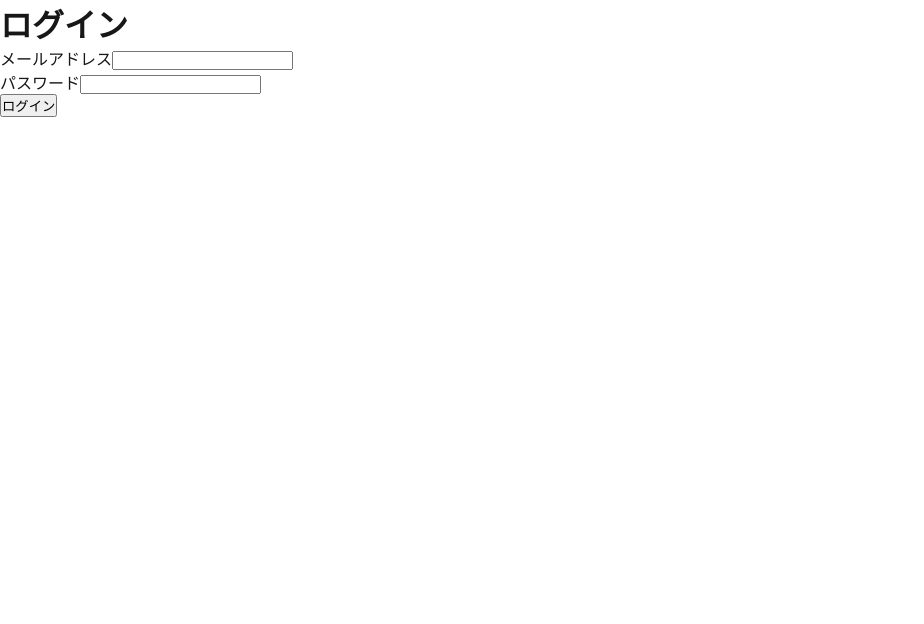
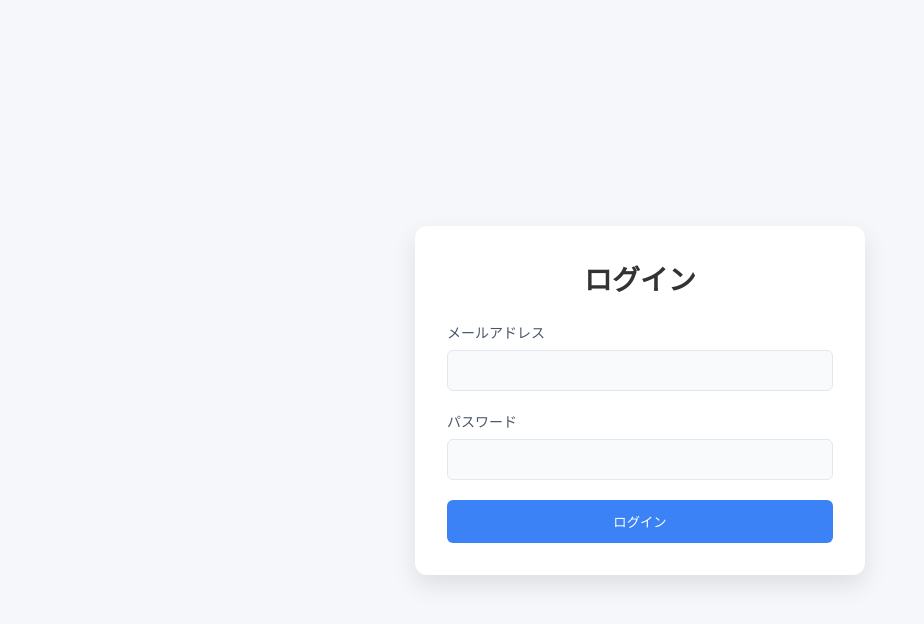
Before and after one commit to optiverse-now/auth_app, a Next.js app: page /auth in a window 1280 px wide. Shown: the top 624 px of the page, without its empty margins (0-924 px from the left). Built offline with nearby package versions, Linux system fonts and the light colour scheme.

Commit message:
認証機能のデザイン周りの修正

```diff
--- a/src/app/(private)/LogoutButton.tsx
+++ b/src/app/(private)/LogoutButton.tsx
@@ -2,6 +2,7 @@
 
 import { signOutAction } from "@/auth";
 import { useRouter } from "next/navigation";
+import styles from "./page.module.css";
 
 export default function LogoutButton() {
   const router = useRouter();
@@ -12,6 +13,6 @@ export default function LogoutButton() {
   };
 
   return (
-    <button onClick={handleLogout}>ログアウト</button>
+    <button onClick={handleLogout} className={styles.logoutButton}>ログアウト</button>
   );
 }
--- /dev/null
+++ b/src/app/(private)/page.module.css
@@ -0,0 +1,54 @@
+.container {
+  display: flex;
+  min-height: 100vh;
+  flex-direction: column;
+  align-items: center;
+  justify-content: center;
+  background-color: #f5f7fa;
+}
+
+.content {
+  width: 100%;
+  max-width: 800px;
+  padding: 2rem;
+  background-color: white;
+  border-radius: 0.75rem;
+  box-shadow: 0 10px 25px rgba(0, 0, 0, 0.1);
+  transition: transform 0.3s ease, box-shadow 0.3s ease;
+}
+
+.content:hover {
+  transform: translateY(-5px);
+  box-shadow: 0 15px 30px rgba(0, 0, 0, 0.15);
+}
+
+.title {
+  font-size: 1.75rem;
+  font-weight: 700;
+  text-align: center;
+  margin-bottom: 1.5rem;
+  color: #333;
+}
+
+.description {
+  font-size: 1rem;
+  line-height: 1.5;
+  color: #4a5568;
+  margin-bottom: 1.5rem;
+}
+
+.logoutButton {
+  padding: 0.75rem 1.5rem;
+  background-color: #3b82f6;
+  color: white;
+  font-weight: 500;
+  border-radius: 0.375rem;
+  border: none;
+  cursor: pointer;
+  transition: background-color 0.2s ease;
+  display: inline-block;
+}
+
+.logoutButton:hover {
+  background-color: #2563eb;
+}
--- /dev/null
+++ b/src/app/(public)/auth/page.module.css
@@ -0,0 +1,83 @@
+.container {
+  display: flex;
+  min-height: 100vh;
+  flex-direction: column;
+  align-items: center;
+  justify-content: center;
+  background-color: #f5f7fa;
+}
+
+.formContainer {
+  width: 100%;
+  max-width: 450px;
+  padding: 2rem;
+  background-color: white;
+  border-radius: 0.75rem;
+  box-shadow: 0 10px 25px rgba(0, 0, 0, 0.1);
+  transition: transform 0.3s ease, box-shadow 0.3s ease;
+}
+
+.formContainer:hover {
+  transform: translateY(-5px);
+  box-shadow: 0 15px 30px rgba(0, 0, 0, 0.15);
+}
+
+.title {
+  font-size: 1.75rem;
+  font-weight: 700;
+  text-align: center;
+  margin-bottom: 1.5rem;
+  color: #333;
+}
+
+.errorMessage {
+  padding: 0.75rem;
+  margin-bottom: 1rem;
+  color: #e53e3e;
+  background-color: #fed7d7;
+  border-radius: 0.375rem;
+  border-left: 4px solid #e53e3e;
+}
+
+.formGroup {
+  margin-bottom: 1.25rem;
+}
+
+.label {
+  display: block;
+  font-size: 0.875rem;
+  font-weight: 500;
+  color: #4a5568;
+  margin-bottom: 0.5rem;
+}
+
+.input {
+  width: 100%;
+  padding: 0.75rem 1rem;
+  border: 1px solid #e2e8f0;
+  border-radius: 0.375rem;
+  background-color: #f8fafc;
+  transition: border-color 0.2s ease;
+}
+
+.input:focus {
+  outline: none;
+  border-color: #3b82f6;
+  box-shadow: 0 0 0 3px rgba(59, 130, 246, 0.25);
+}
+
+.button {
+  width: 100%;
+  padding: 0.75rem 1rem;
+  background-color: #3b82f6;
+  color: white;
+  font-weight: 500;
+  border-radius: 0.375rem;
+  border: none;
+  cursor: pointer;
+  transition: background-color 0.2s ease;
+}
+
+.button:hover {
+  background-color: #2563eb;
+}
--- a/src/app/(public)/auth/page.tsx
+++ b/src/app/(public)/auth/page.tsx
@@ -3,6 +3,7 @@
 import { signInAction } from "@/auth";
 import { useState } from "react";
 import { useRouter } from "next/navigation";
+import styles from "./page.module.css";
 
 interface SignInResult {
   error?: string;
@@ -33,7 +34,6 @@ export default function LoginPage() {
         router.push("/");
         router.refresh();
         console.log("ログイン成功");
-
       }
     } catch (error) {
       console.error("ログインエラー:", error);
@@ -42,15 +42,15 @@ export default function LoginPage() {
   };
 
   return (
-    <div className="flex min-h-screen flex-col items-center justify-center">
-      <div className="w-full max-w-md p-8 space-y-8 bg-white rounded-lg shadow-md">
-        <h1 className="text-2xl font-bold text-center">ログイン</h1>
+    <div className={styles.container}>
+      <div className={styles.formContainer}>
+        <h1 className={styles.title}>ログイン</h1>
         {error && (
-          <div className="p-2 text-red-500 bg-red-50 rounded">{error}</div>
+          <div className={styles.errorMessage}>{error}</div>
         )}
         <form onSubmit={handleSubmit} className="space-y-6">
-          <div>
-            <label className="block text-sm font-medium text-gray-700">
+          <div className={styles.formGroup}>
+            <label className={styles.label}>
               メールアドレス
             </label>
             <input
@@ -58,11 +58,11 @@ export default function LoginPage() {
               value={email}
               onChange={(e) => setEmail(e.target.value)}
               required
-              className="w-full px-3 py-2 border rounded-md"
+              className={styles.input}
             />
           </div>
-          <div>
-            <label className="block text-sm font-medium text-gray-700">
+          <div className={styles.formGroup}>
+            <label className={styles.label}>
               パスワード
             </label>
             <input
@@ -70,12 +70,12 @@ export default function LoginPage() {
               value={password}
               onChange={(e) => setPassword(e.target.value)}
               required
-              className="w-full px-3 py-2 border rounded-md"
+              className={styles.input}
             />
           </div>
           <button
             type="submit"
-            className="w-full py-2 px-4 bg-blue-600 text-white rounded-md hover:bg-blue-700"
+            className={styles.button}
           >
             ログイン
           </button>
```
Also changed, not shown: src/app/(private)/page.tsx (+7 -3 lines), 1 other file (tests, documents, lock files or other folders).
